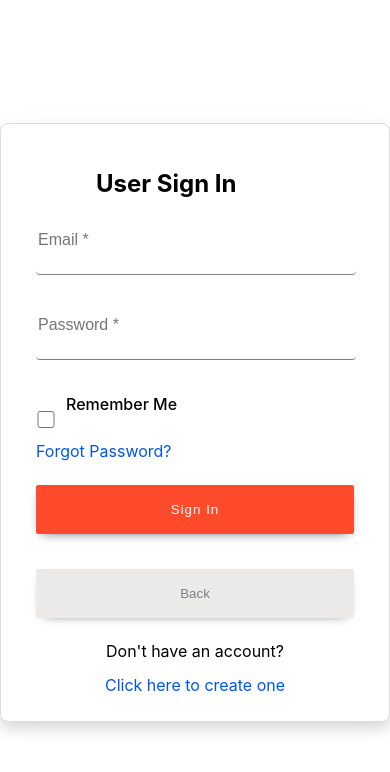
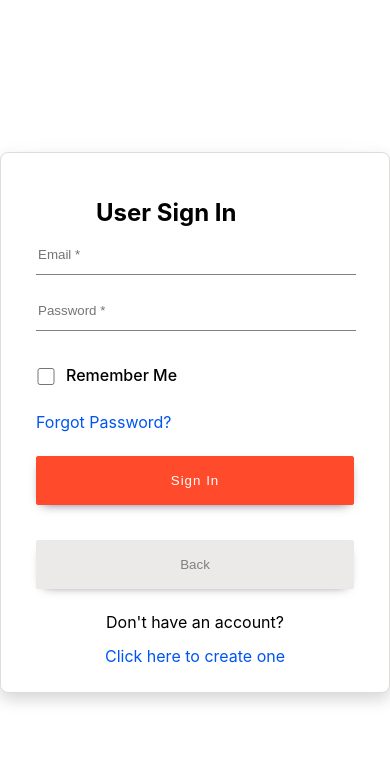
Before and after one commit to pressR2/figuresFlow, a React (Create React App) app: page /signIn in a window 390 px wide. Shown: the top 772 px of the page. Built offline with nearby package versions, Linux system fonts and the light colour scheme; no server answers.

Commit message:
[RM-31] fix: input style conflict

```diff
--- a/src/pages/FiguresList/DataTable.css
+++ b/src/pages/FiguresList/DataTable.css
@@ -31,7 +31,7 @@
     border-radius: 4px;
 }
 
-input {
+.input-search {
     height: 44px;
     border-radius: 4px;
     border: 1px solid #c4c4c4;
@@ -103,7 +103,7 @@ span.css-12wnr2w-MuiButtonBase-root-MuiCheckbox-root.MuiCheckbox-indeterminate {
         width: 100%;
     }
 
-    input {
+    .input-search {
         width: 97.2%;
         margin: 17px 0;
     }
--- a/src/pages/FiguresList/DataTable.tsx
+++ b/src/pages/FiguresList/DataTable.tsx
@@ -247,6 +247,7 @@ const DataTable = () => {
                                 )}
                             </Popper>
                             <input
+                                className="input-search"
                                 placeholder="Search"
                                 value={searchQuery}
                                 onChange={handleQueryChange}
```
